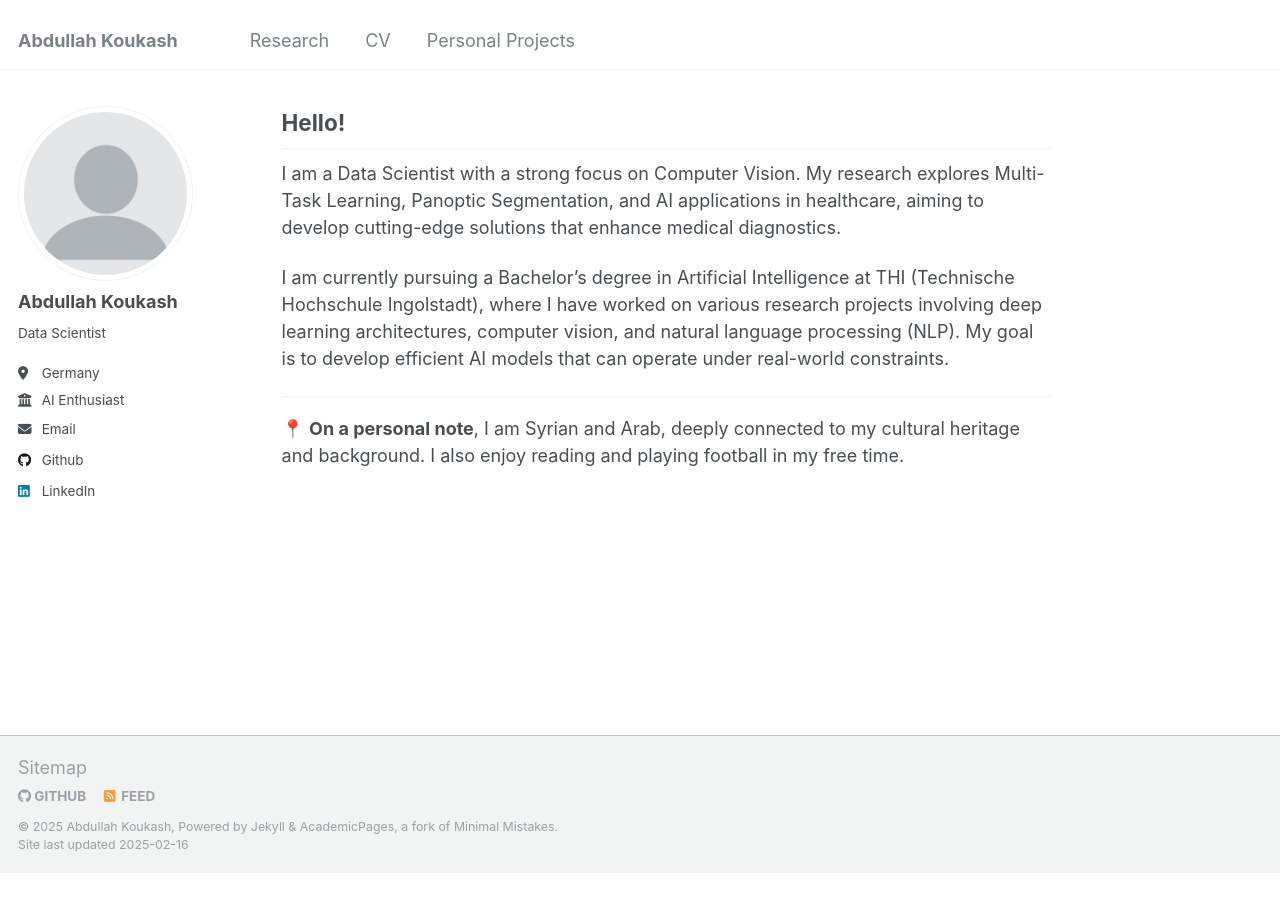
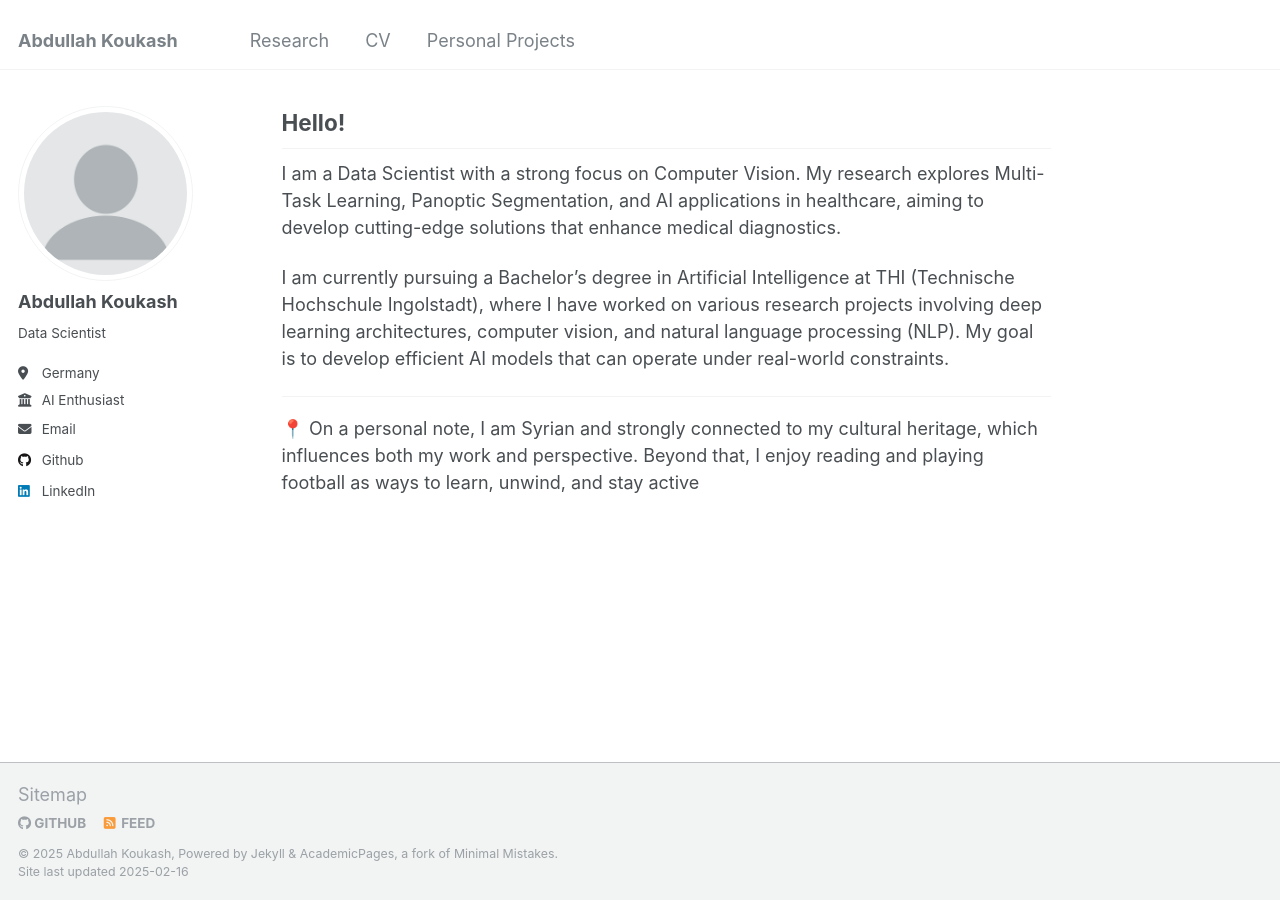
Before and after one commit to Abdullahkou/abdullahkou.github.io, a Jekyll site: the page built from _pages/about.md, in a window 1280 px wide and 900 px high, scrolled down 547 px. Built offline with Jekyll 4.4.1, drawn with Linux system fonts in a browser that asks for light colours; before the commit the page ends 1420 px from its top, so only the background shows below that.

Commit message:
about.md updated

```diff
--- a/_pages/about.md
+++ b/_pages/about.md
@@ -24,4 +24,5 @@ I am currently pursuing a Bachelor’s degree in Artificial Intelligence at THI
 
 ---
 
-📍 **On a personal note**, I am Syrian and Arab, deeply connected to my cultural heritage and background. I also enjoy reading and playing football in my free time.
+📍 On a personal note, I am Syrian and strongly connected to my cultural heritage, which influences both my work and perspective.
+Beyond that, I enjoy reading and playing football as ways to learn, unwind, and stay active
```
